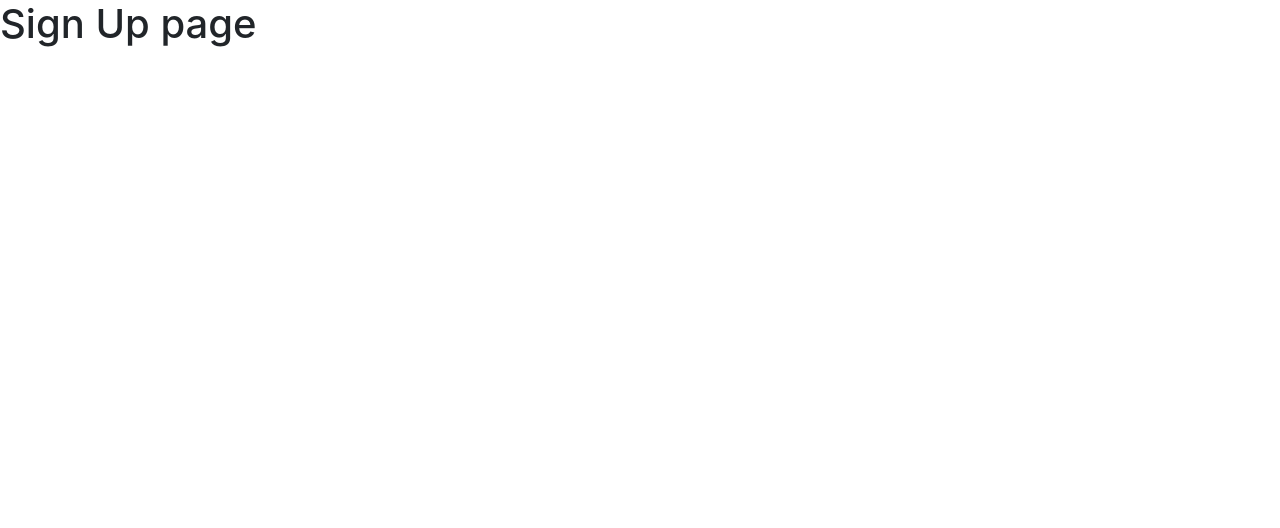
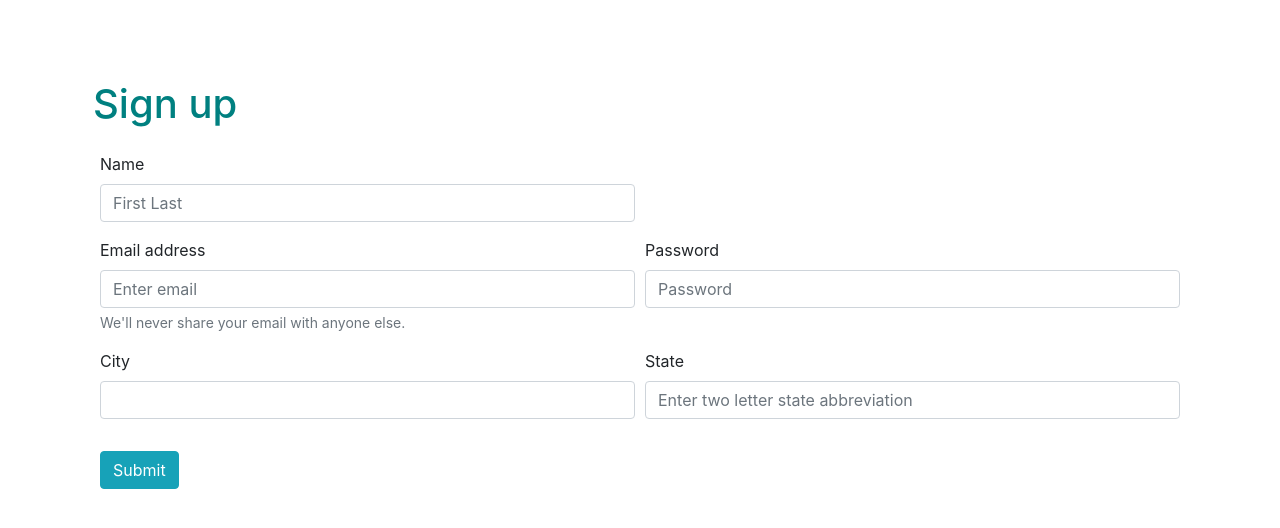
Before and after one commit to Shristi321/CleanTechHack, a React (Create React App) app in the folder cleantechhack/: page /signup in a window 1280 px wide. Shown: the top 528 px of the page. Built offline with nearby package versions, Linux system fonts and the light colour scheme.

Commit message:
sign up page looks like sign up page (doesn't work))

```diff
--- a/cleantechhack/src/App.css
+++ b/cleantechhack/src/App.css
@@ -39,8 +39,9 @@
 
 .srcimg {
   height: 40vmin;
+  margin: 0;
 }
 
-.row {
-
+h1{
+  height: 20vmin;
 }
--- a/cleantechhack/src/Home.js
+++ b/cleantechhack/src/Home.js
@@ -17,7 +17,7 @@ const Home = () => {
 
         <div>
             <Navbar bg="light" expand="lg">
-            <Navbar.Brand style={logoStyle}href="#home">App Name</Navbar.Brand>
+            <Navbar.Brand style={logoStyle}href="#home">EcoTracker</Navbar.Brand>
             <Navbar.Toggle aria-controls="basic-navbar-nav" />
             {/* <Navbar.Collapse id="basic-navbar-nav"> */}
 
--- a/cleantechhack/src/Login.js
+++ b/cleantechhack/src/Login.js
@@ -1,4 +1,5 @@
 import React from 'react'
+import Container from 'react-bootstrap/Container'
 
 const LogIn = () => {
     return (
--- a/cleantechhack/src/SignUp.js
+++ b/cleantechhack/src/SignUp.js
@@ -1,8 +1,21 @@
 import React from 'react'
+import Form from 'react-bootstrap/Form'
+import Button from 'react-bootstrap/Button'
+import Container from 'react-bootstrap/Container'
 
+import SignUpForm from './SignUpForm'
 const SignUp = () => {
+
+
     return (
-        <h1>Sign Up page</h1>
+
+        <div>
+
+            <Container>
+                <h1 style={{height:'9vmin',margin:'10vmin 0 0 1vmin', color: 'teal'}}>Sign up</h1>
+                <SignUpForm style={{margin:'0 0 0 0'}}/>
+            </Container>
+        </div>
     )
 }
 
--- /dev/null
+++ b/cleantechhack/src/SignUpForm.js
@@ -0,0 +1,67 @@
+import React from 'react'
+import Form from 'react-bootstrap/Form'
+import Button from 'react-bootstrap/Button'
+import Container from 'react-bootstrap/Container'
+import Row from 'react-bootstrap/Row'
+import Col from "react-bootstrap/Col"
+
+//build password confirmation?
+// figure out how to group data
+
+const SignUpForm = () => {
+    const handleSubmit = () => {
+        //endpoint stuff
+    }
+    return (
+        <Container>
+            <Form>
+            <Form.Row>
+                <Col md={6}>
+                    <Form.Group controlId="formName">
+                        <Form.Label>Name</Form.Label>
+                        <Form.Control type="text" placeholder="First Last" />
+                    </Form.Group>
+                </Col>
+            </Form.Row>
+            <Form.Row>
+                <Col>
+                    <Form.Group controlId="formBasicEmail">
+                        <Form.Label>Email address</Form.Label>
+                        <Form.Control type="email" placeholder="Enter email" />
+                        <Form.Text className="text-muted">
+                        We'll never share your email with anyone else.
+                        </Form.Text>
+                    </Form.Group>
+                </Col>
+                <Col>
+                    <Form.Group controlId="formBasicPassword">
+                        <Form.Label>Password</Form.Label>
+                        <Form.Control type="password" placeholder="Password" />
+                    </Form.Group>
+                </Col>
+            </Form.Row>
+            <Form.Row>
+                <Col>
+                    <Form.Group controlId="formCity">
+                        <Form.Label>City</Form.Label>
+                        <Form.Control type="city" placeholder="" />
+                    </Form.Group>
+
+                </Col>
+                <Col>
+                    <Form.Group controlId="formState">
+                        <Form.Label>State</Form.Label>
+                        <Form.Control type="state" placeholder="Enter two letter state abbreviation" />
+                    </Form.Group>
+                </Col>
+            </Form.Row>
+
+            <Button style={{margin:"2vmin 0 0 0"}}onClick={handleSubmit} variant="info" type="submit">
+                Submit
+            </Button>
+            </Form>
+        </Container>
+    )
+}
+
+export default SignUpForm
```
